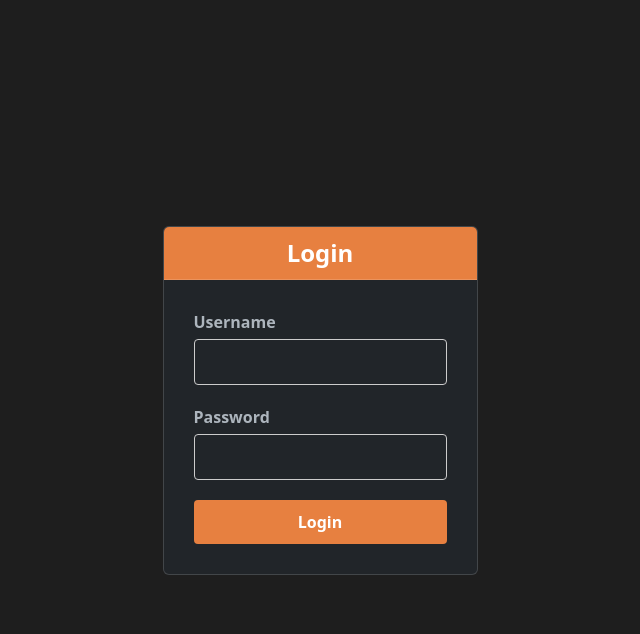
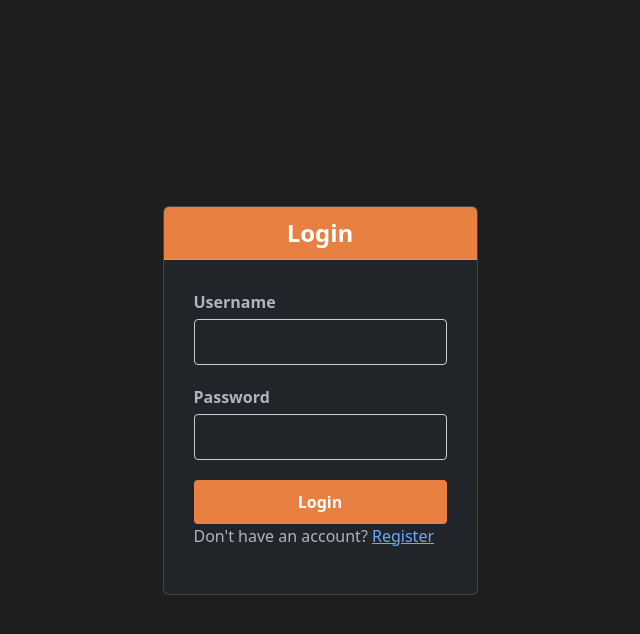
Before and after one commit to movalex/django-openai-chatbot, a Django app: page /login in a window 1280 px wide. Shown: the top 634 px of the page, without its empty margins (320-960 px from the left). Run offline with Django 4.2, Linux system fonts and the light colour scheme; some libraries are stand-ins or nearby versions.

Commit message:
add register link

```diff
--- a/templates/login.html
+++ b/templates/login.html
@@ -27,6 +27,7 @@
         </div>
         <button type="submit">Login</button>
       </form>
+      <p>Don't have an account? <span><a href="{% url 'register' %}">Register</a></span></p>
     </div>
   </div>
 </div>
```
